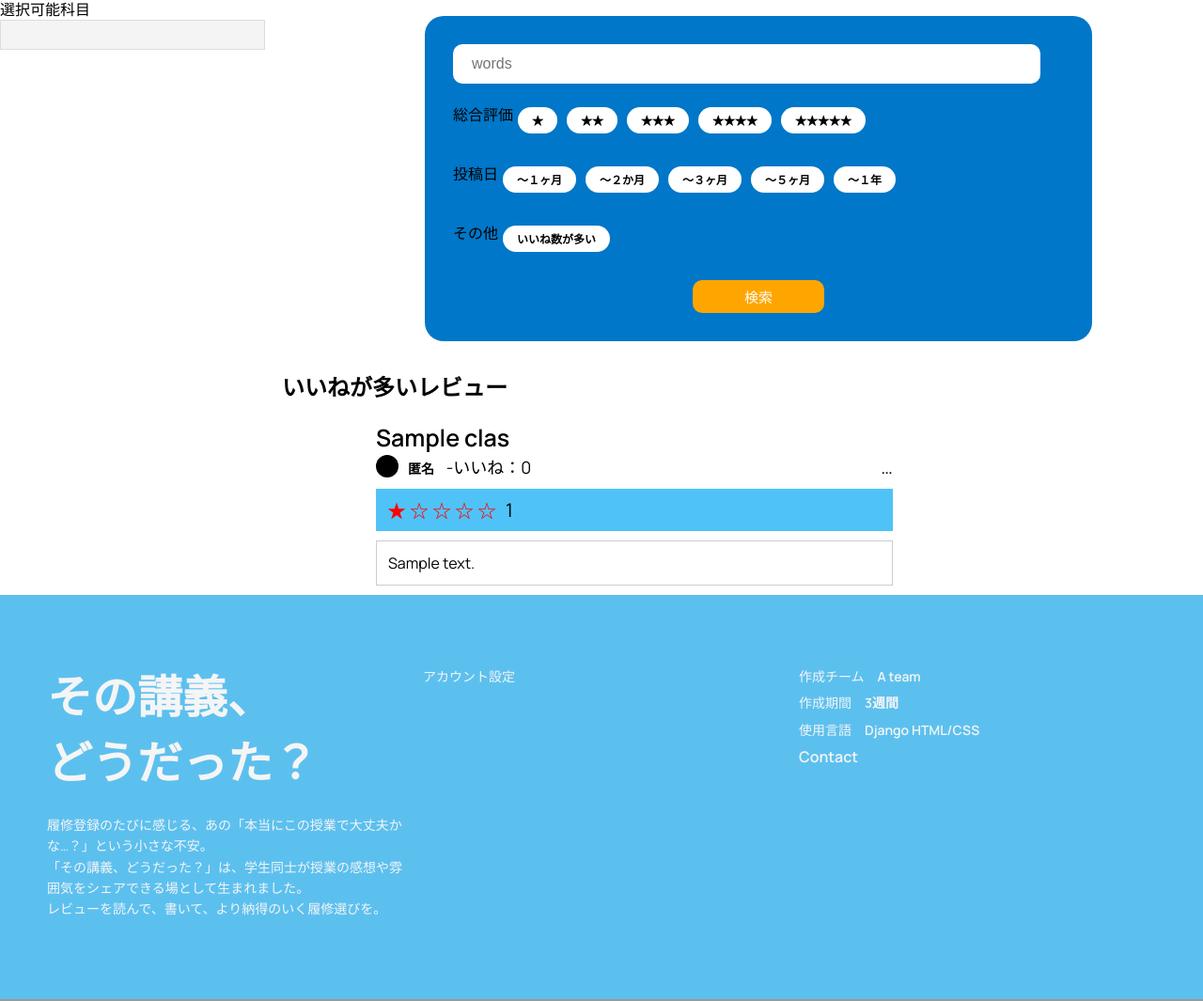
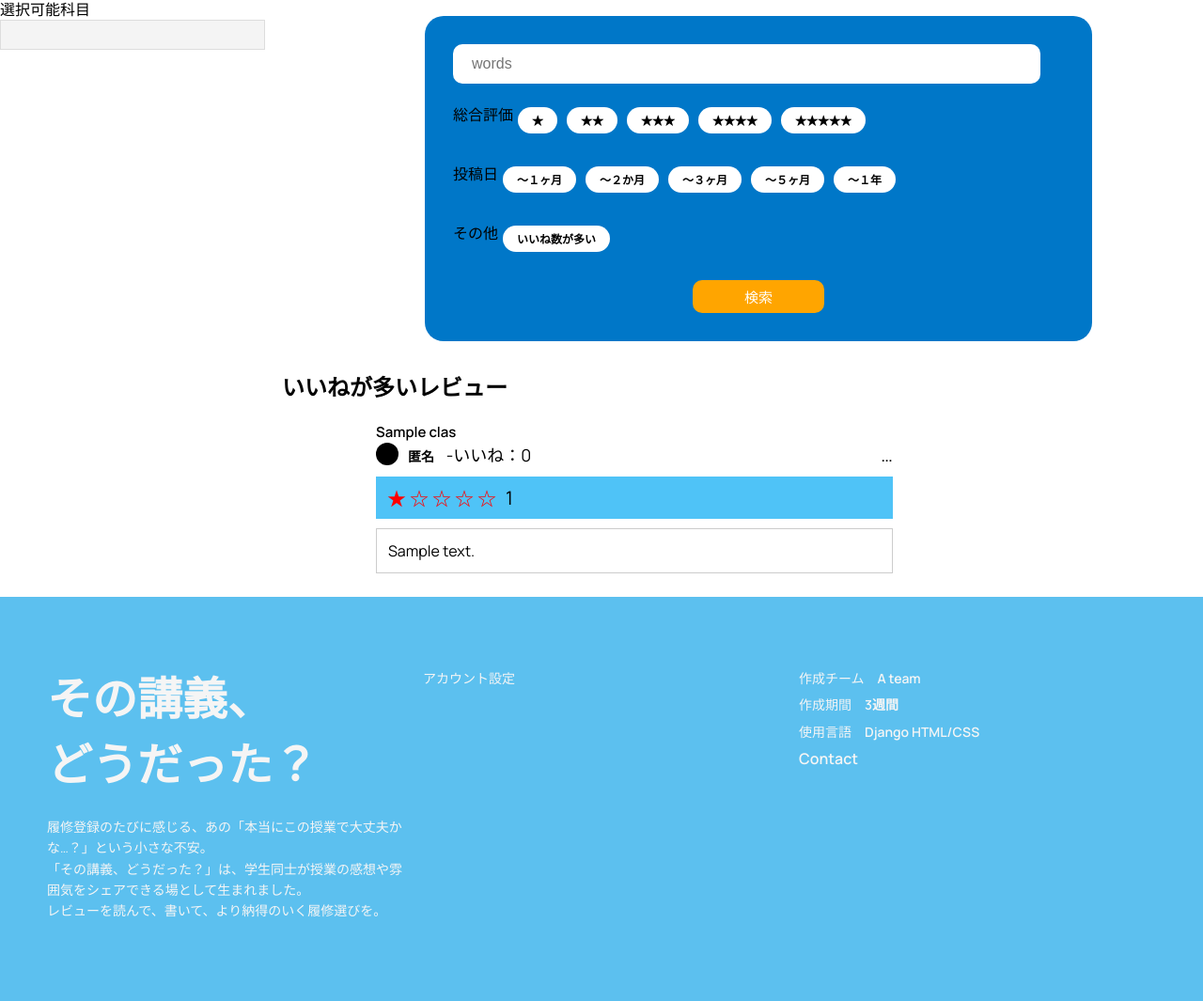
Before and after one commit to knagaki1225/2025_hackathon_teamA, a Django app: page /review/ in a window 1280 px wide. Shown: the part 1133-2198 px from the top of the page at 94% size. Run offline with Django 4.2, Linux system fonts and the light colour scheme; a user stored in the database is signed in; tables that the repository leaves empty hold one stand-in row (values such as "Sample post"); some libraries are stand-ins or nearby versions.

Commit message:
デザイン修正

```diff
--- a/templates/home.html
+++ b/templates/home.html
@@ -226,8 +226,8 @@
   <div style="max-width: 650px; margin: 0 auto 0 300px;">
     <h2>いいねが多いレビュー</h2>
     {% for review, good_count in reviews|slice:":3" %}
-      <div style="margin: 10px 0;  padding-left: 100px;">
-        <strong style=" font-size:25px;">{{ review.class_id }}</strong>
+      <div style="margin: 10px 0;  padding-left: 100px; margin-bottom: 25px;">
+        <strong style=" font-size:15px;">{{ review.class_id }}</strong>
         <!-- ユーザー情報 -->
         <div style="display: flex; justify-content: space-between; align-items: center;">
           <div style="display: flex; align-items: center;">
```
Also changed, not shown: templates/review/detail.html (+6 -5 lines).
